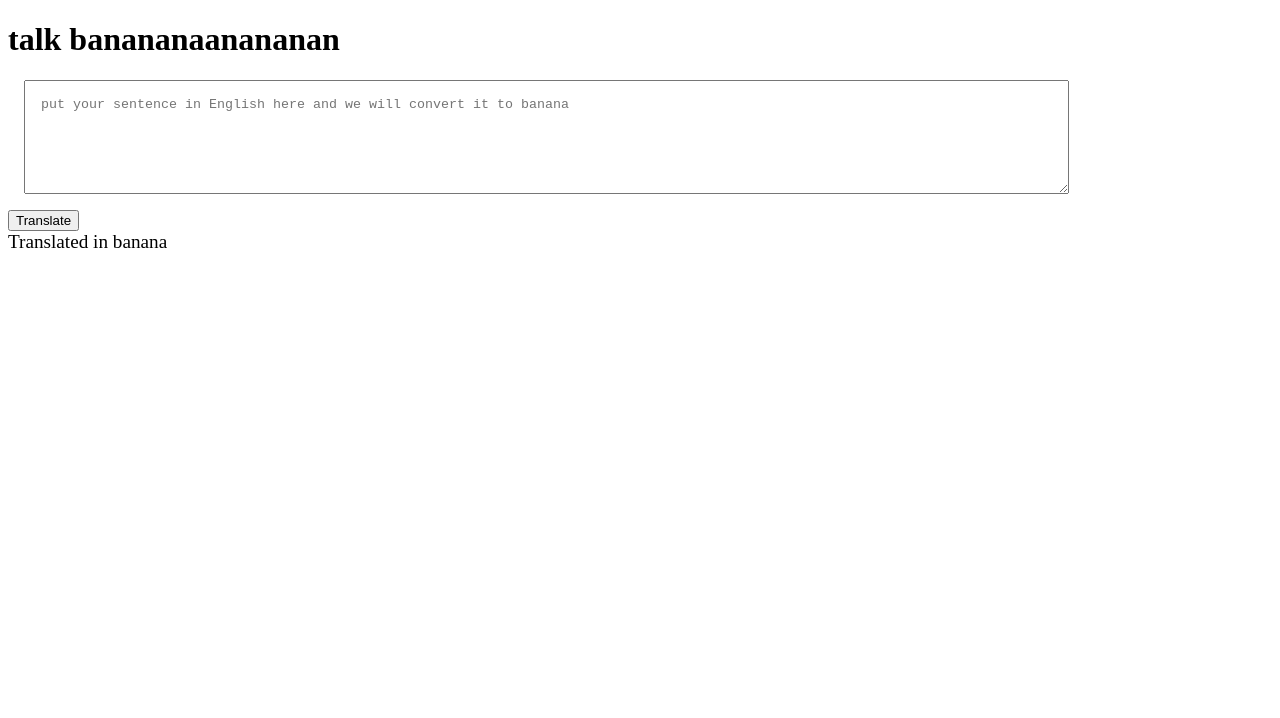
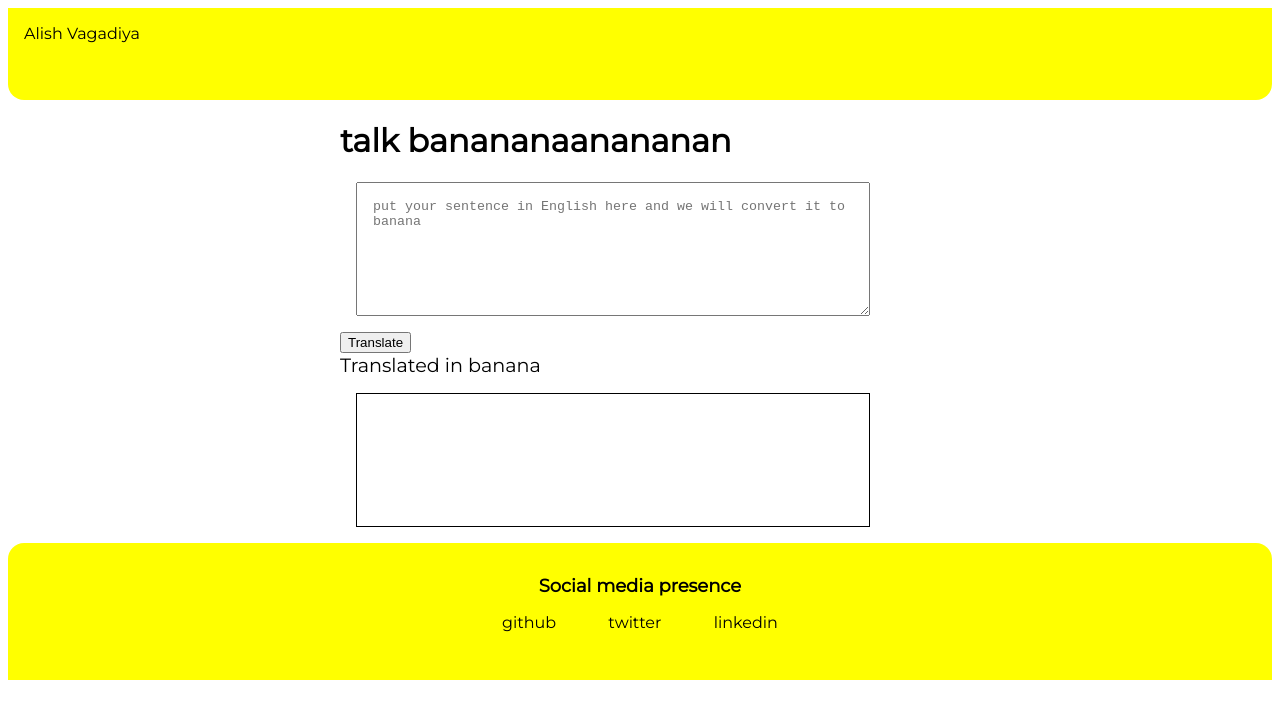
Before and after one commit to alishvagadiya/minionLanguage, a plain HTML site: page index.html in a window 1280 px wide. Drawn offline with Linux system fonts and the light colour scheme.

Commit message:
style: designupdate, header and footer added.

```diff
--- a/index.html
+++ b/index.html
@@ -4,25 +4,14 @@
     <meta charset="UTF-8">
     <meta name="viewport" content="width=device-width, initial-scale=1.0">
     <title>Banana speak</title>
-    <style>
-        textarea {
-            width: 80%;
-            height: 10vh;
-            display: block;
-            margin: 1rem;
-            padding: 1rem;
-        }
-
-        #output {
-            border: 1px solid black;
-            height: 10vh;
-            width: 80%;
-            margin: 1rem;
-            padding: 1rem;
-        }
-    </style>
+    <link rel="stylesheet" href="styles.css">
 </head>
 <body>
+    <nav class="container navigation">
+        <div class="nav-brand">Alish Vagadiya</div>
+    </nav>
+
+    <div class="container container-center">
         <h1> talk banananaanananan</h1>
         <textarea id="txtInput"
             placeholder="put your sentence in English here and we will convert it to banana"></textarea>
@@ -30,6 +19,22 @@
 
         <div style="font-size: larger;"> Translated in banana</div>
         <div id="divOutput"></div>
+    </div>
     <script src="app.js" type="text/javascript"></script>
+
+    <footer class="footer">
+        <div class="footer-heading">Social media presence </div>
+        <ul class="list-non-bullet">
+            <li class="list-item-inline">
+                <a class="link" href="https://github.com/alishvagadiya">github</a>
+            </li>
+            <li class="list-item-inline">
+                <a class="link" href="https://twitter.com/alishvagadiya">twitter</a>
+            </li>
+            <li class="list-item-inline">
+                <a class="link" href="https://linkedin.com/in/alishvagadiya">linkedin</a>
+            </li>
+        </ul>
+    </footer>
 </body>
 </html>
--- /dev/null
+++ b/styles.css
@@ -0,0 +1,78 @@
+@import url('https://fonts.googleapis.com/css2?family=Montserrat&display=swap');
+
+:root {
+    --primary-color : yellow;
+}
+
+body{
+    font-family: 'Montserrat', sans-serif;
+}
+
+.container{
+    padding-left: 1rem;
+    padding-right: 1rem;
+}
+
+.container-center{
+    max-width: 600px;
+    margin: auto;
+}
+
+textarea {
+    width: 80%;
+    height: 100px;
+    display: block;
+    margin: 1rem;
+    padding: 1rem;
+}
+
+#divOutput {
+    border: 1px solid black;
+    height: 100px;
+    width: 80%;
+    margin: 1rem;
+    padding: 1rem;
+}
+
+.navigation{
+    background-color: var(--primary-color);
+    color: black;
+    padding: 1rem;
+    height: 60px;
+    border-radius: 0rem 0rem 1rem 1rem;
+}
+
+
+.footer{
+    background-color: var(--primary-color);
+    color: black;
+    padding: 2rem 1rem;
+    text-align: center;
+    border-radius: 1rem 1rem 0rem 0rem;
+}
+
+.footer .footer-heading{
+    font-weight: bold;
+    font-size: large;
+}
+
+.link{
+    text-decoration: none;
+    padding: 0.5rem 1rem;
+}
+.footer .link{
+    color: black;
+}
+
+.list-non-bullet{
+    list-style: none;
+}
+
+.list-item-inline{
+    display: inline;
+    padding: 0rem 0.5rem;
+}
+
+.footer ul{
+    padding-inline-start: 0px;
+}
```
Lines whose indentation alone changed are shown as unchanged.
